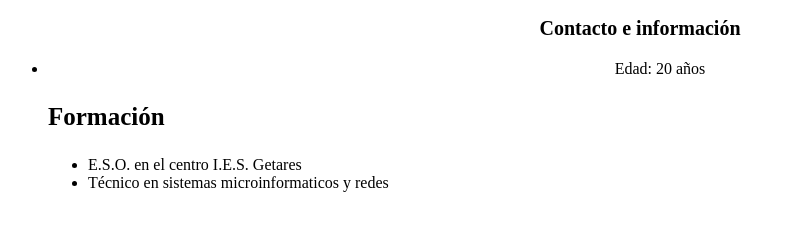
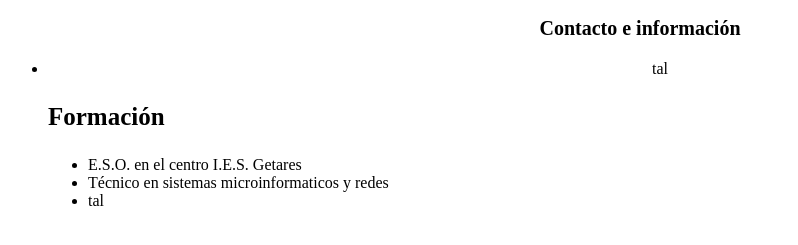
Before and after one commit to Pedrotorr/Curriculum, a plain HTML site: page index.html in a window 1280 px wide. Shown: the part 325-570 px from the top of the page, without its empty margins (0-798 px from the left). Drawn offline with Linux system fonts and the light colour scheme.

Commit message:
Actualizar cv

```diff
--- a/index.html
+++ b/index.html
@@ -14,7 +14,7 @@
         <div style="text-align: center;">
             <h3 style="font-size:20px;">Contacto e información</h3>
             <ul >
-                <li>Edad: 20 años</li>
+                <li>tal</li>
             </ul>
         </div>
     </section>
@@ -25,6 +25,7 @@
             <ul style="margin-left: 40px">
                 <li>E.S.O. en el centro I.E.S. Getares</li>
                 <li>Técnico en sistemas microinformaticos y redes </li>
+                 <li>tal </li>
 
             </ul>
         </Div>
```
